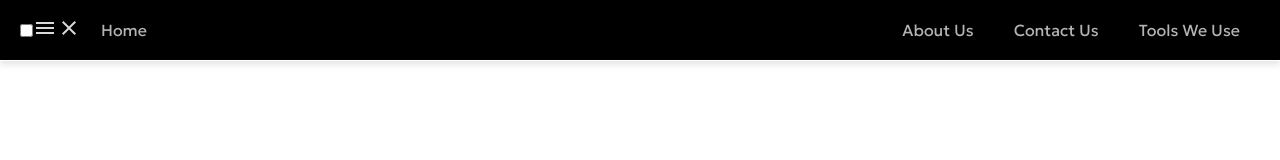
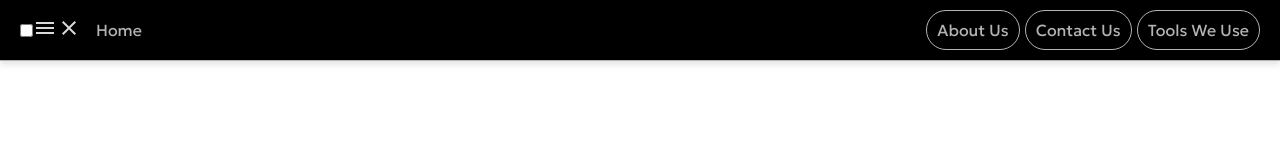
Before and after one commit to Astor1496/Optitron-Web-Development, a plain HTML site: page index.html in a window 1280 px wide. Drawn offline with Linux system fonts and the light colour scheme.

Commit message:
Made some border width changes

```diff
--- a/styles.css
+++ b/styles.css
@@ -9,9 +9,12 @@
   --navbar-background-color: rgba(0, 0, 0, 1);
   --navbar-txt-color: #B4B4B4;
   --navbar-hover-txt-color: #FFFFFF;
-  --navbar-border-color: #FFFFFF;
+  --navbar-border-color: #B4B4B4;
+  --navbar-border-color-hover: #FFFFFF;
   --navbar-blur: 5px;
   --navbar-link-border-radius: 20px;
+  --navbar-link-width: 1px;
+  --navbar-link-hover-width: 3px;
   --navbar-link-letter-spacing: 2px;
 }
 
@@ -22,6 +25,7 @@
 
 body {
   background: var(--background-color);
+  overflow-x: hidden;
 }
 
 nav {
@@ -46,23 +50,35 @@ nav {
   align-items: center;
 }
 
-nav a{
+nav a {
   height: 100%;
-  padding: 0 20px;
+  padding: 0 10px;
+  max-height: 40px;
   display: flex;
   align-items: center;
   text-decoration: none;
   color: var(--navbar-txt-color);
-  transition: 0.6s;
-  border-color: var(--navbar-border-color);
-  border-width: 10px;
-
+  transition: border-width 0.3s, color 0.3s; /* Smooth transitions */
+  border: solid var(--navbar-border-color); /* Always have a border */
+  border-width: var(--navbar-link-width); /* Default thin border */
+  border-radius: var(--navbar-link-border-radius); /* Always rounded corners */
+  box-sizing: border-box; /* Ensures padding remains consistent */
+  margin-left: 5px;
 }
 
-nav a:hover{
-
+nav a:hover {
+  border-width: var(--navbar-link-hover-width); /* Thicker border on hover */
+  color: var(--navbar-hover-txt-color); /* Optional color change */
+  border-color: var(--navbar-border-color-hover);
 }
 
-nav .home-link{
+nav .home-link {
   margin-right: auto;
+  border: none; /* Completely removes the border */
+  transition: none; /* No hover effect */
 }
+
+nav .home-link:hover {
+  border: none; /* Ensures no border appears on hover */
+  color: var(--navbar-txt-color); /* Keeps the same text color */
+}
```
